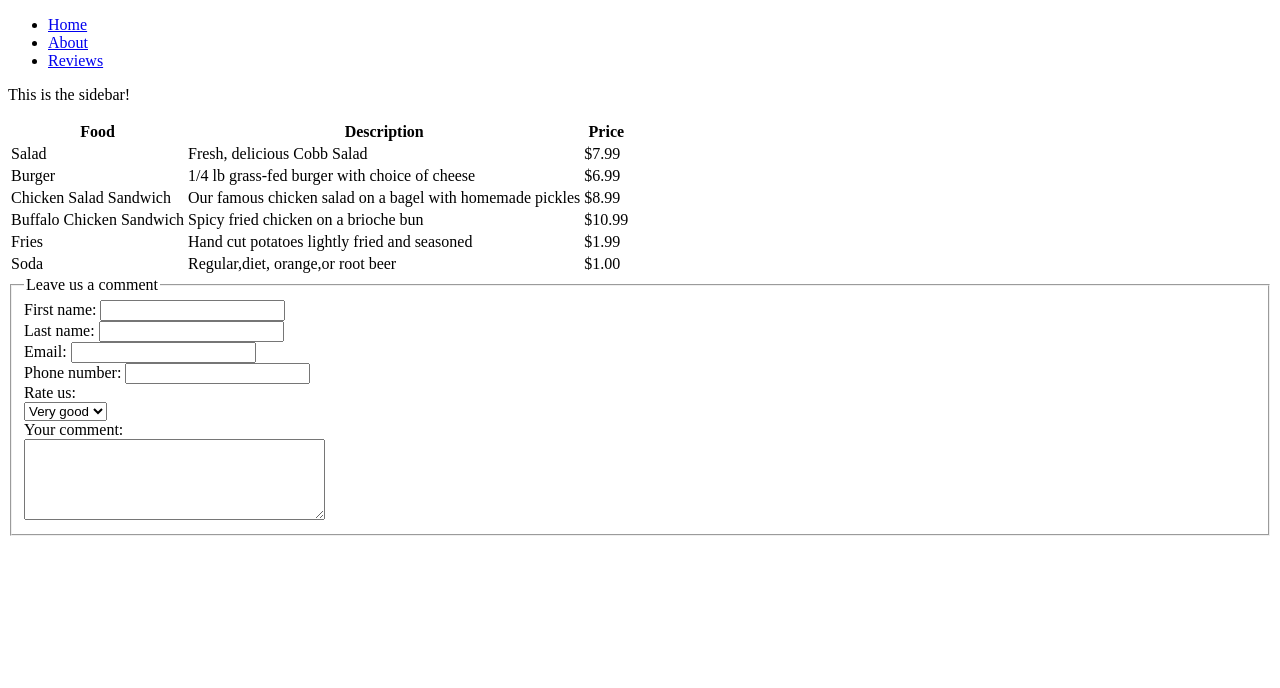
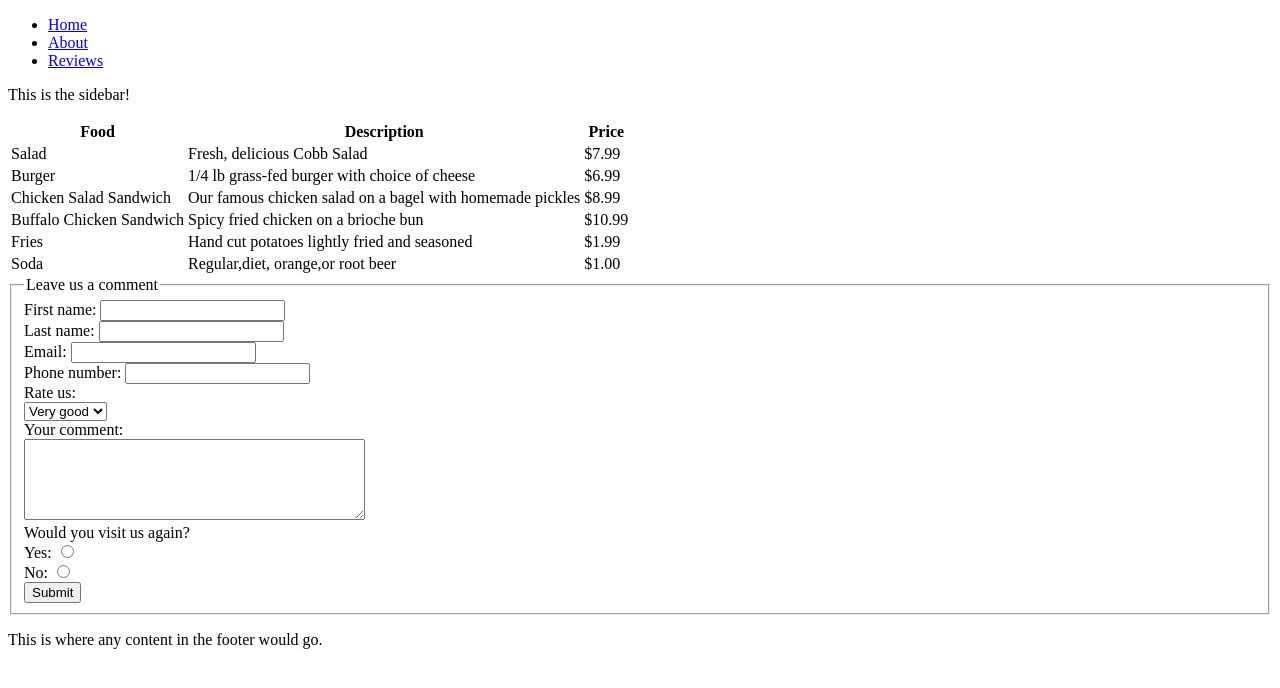
Before and after one commit to sdkvictor/RestaurantMenu, a plain HTML site: page index.html in a window 1280 px wide. Drawn offline with Linux system fonts and the light colour scheme.

Commit message:
finished

```diff
--- a/index.html
+++ b/index.html
@@ -84,11 +84,31 @@
                 <div>
                     <label for="comment">Your comment:</label>
                     <div>
-                        <textarea rows="5" cols="35"></textarea>
+                        <textarea rows="5" cols="40"></textarea>
                     </div>
+                </div>
+                <div>
+                    <label for="visit">Would you visit us again?</label>
+                    <div>
+                        <div>
+                            <label for="yesvisit">Yes:</label>
+                            <input type="radio" id="yesvisit" name="visit"/>
+                        </div>
+                        <div>
+                            <label for="novisit">No:</label>
+                            <input type="radio" id="novisit" name="visit"/>
+                        </div>
+                    </div>
+                </div>
+                <div>
+                    <label for="submit"></label>
+                    <input type="submit" id="submit" name="submit"/>
                 </div>
             </fieldset>
         </form>
     </div>
 </body>
+<footer>
+    <p>This is where any content in the footer would go.</p>
+</footer>
 </html>
```
